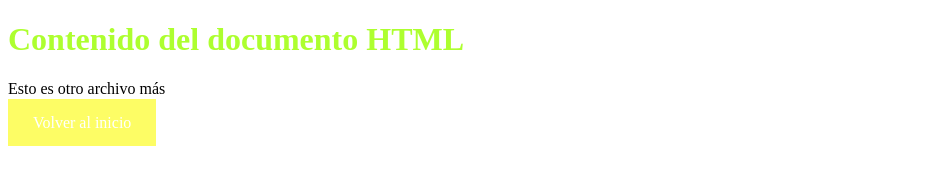
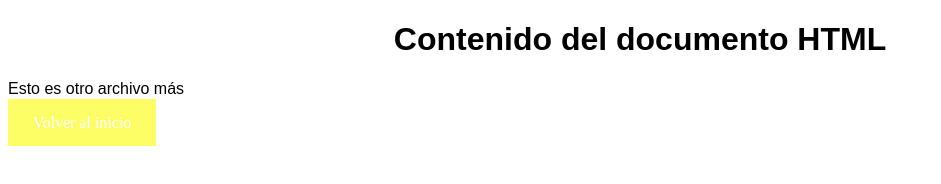
Before and after one commit to ImEngineerDew/LessonsHTML, a plain HTML site: page Lesson03/content.html in a window 1280 px wide. Shown: the whole page, without its empty margins (0-941 px from the left). Drawn offline with Linux system fonts and the light colour scheme.

Commit message:
Let's pause it

```diff
--- a/Lesson03/cssStyles/cssFile03.css
+++ b/Lesson03/cssStyles/cssFile03.css
@@ -1,5 +1,7 @@
 h1{
-    color:greenyellow
+    color: black;
+    font-family: Arial;
+    text-align: center;
 }
 
 a:link, a:visited                               /*Like a button*/
@@ -14,3 +16,9 @@ a:hover, a:active {
     background-color:greenyellow;
     color:white;
 }
+p{
+    font-family: Arial;
+    font-size:medium;
+    text-align: left;
+    font-style: normal;
+}
```
